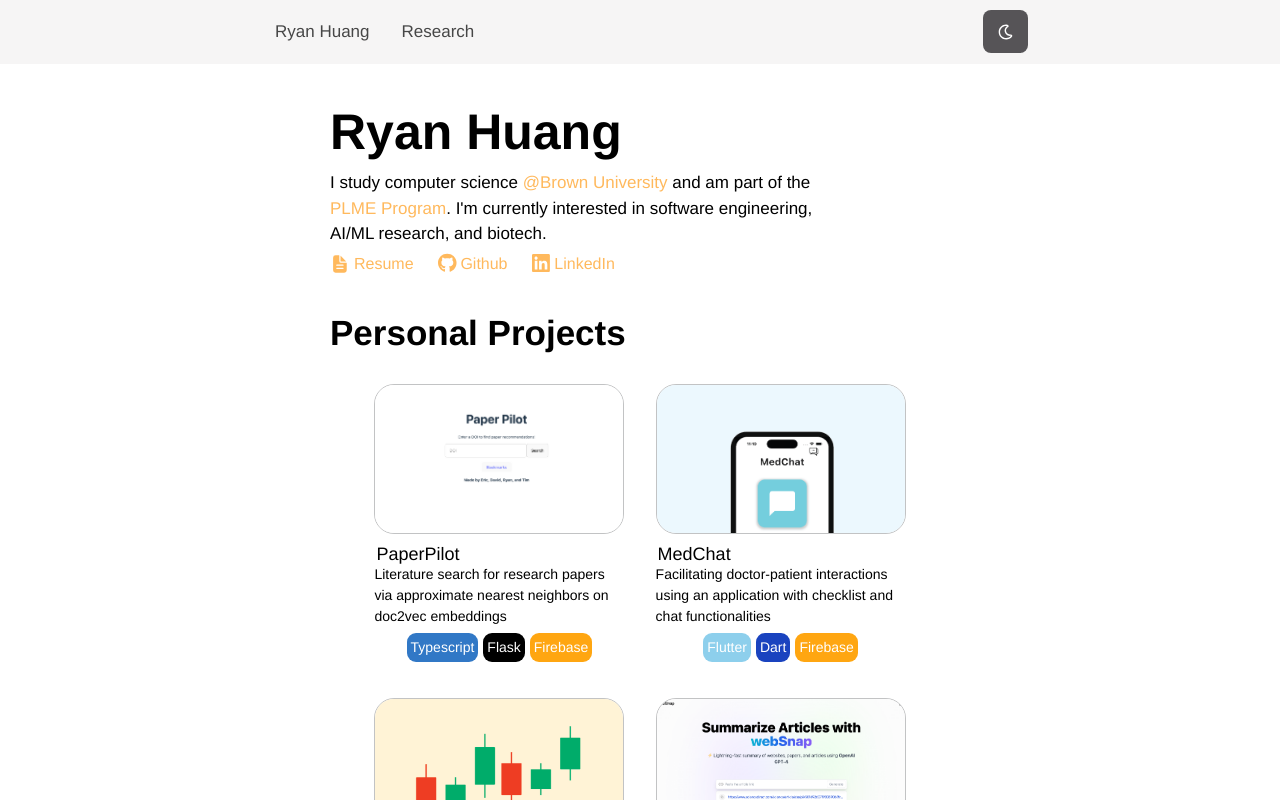
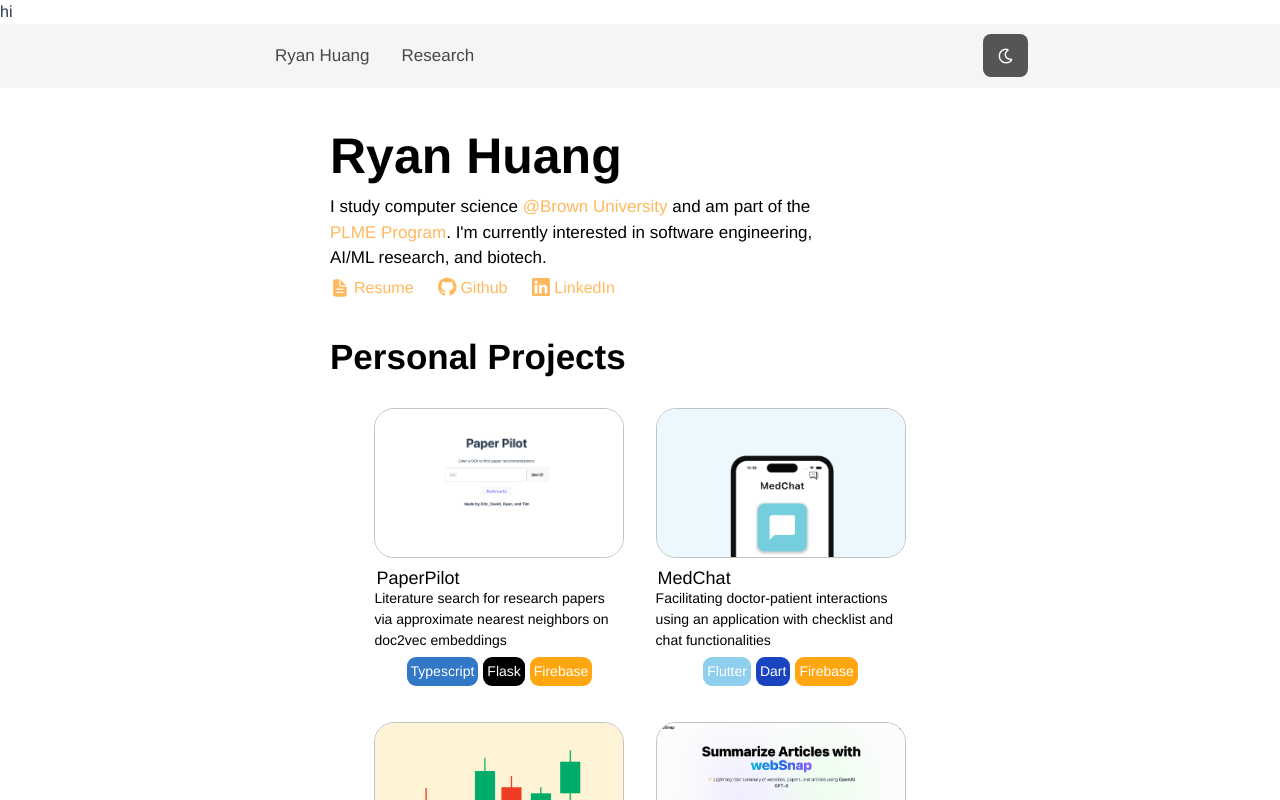
Before and after one commit to ryanhuang8/ryanhuang.dev, a React (Vite) app: page / in a window 1280 px wide. Shown: the top 800 px of the page. Built offline with nearby package versions, Linux system fonts and the light colour scheme; a web font is replaced by a local one.

Commit message:
feat: added homepage

```diff
--- a/src/App.tsx
+++ b/src/App.tsx
@@ -3,8 +3,12 @@ import {router} from "./utils/routing";
 
 function App() {
   return (
+    <div>
+      hi
     <RouterProvider
     router={router} />
+    </div>
+
   )
 }
 
```
